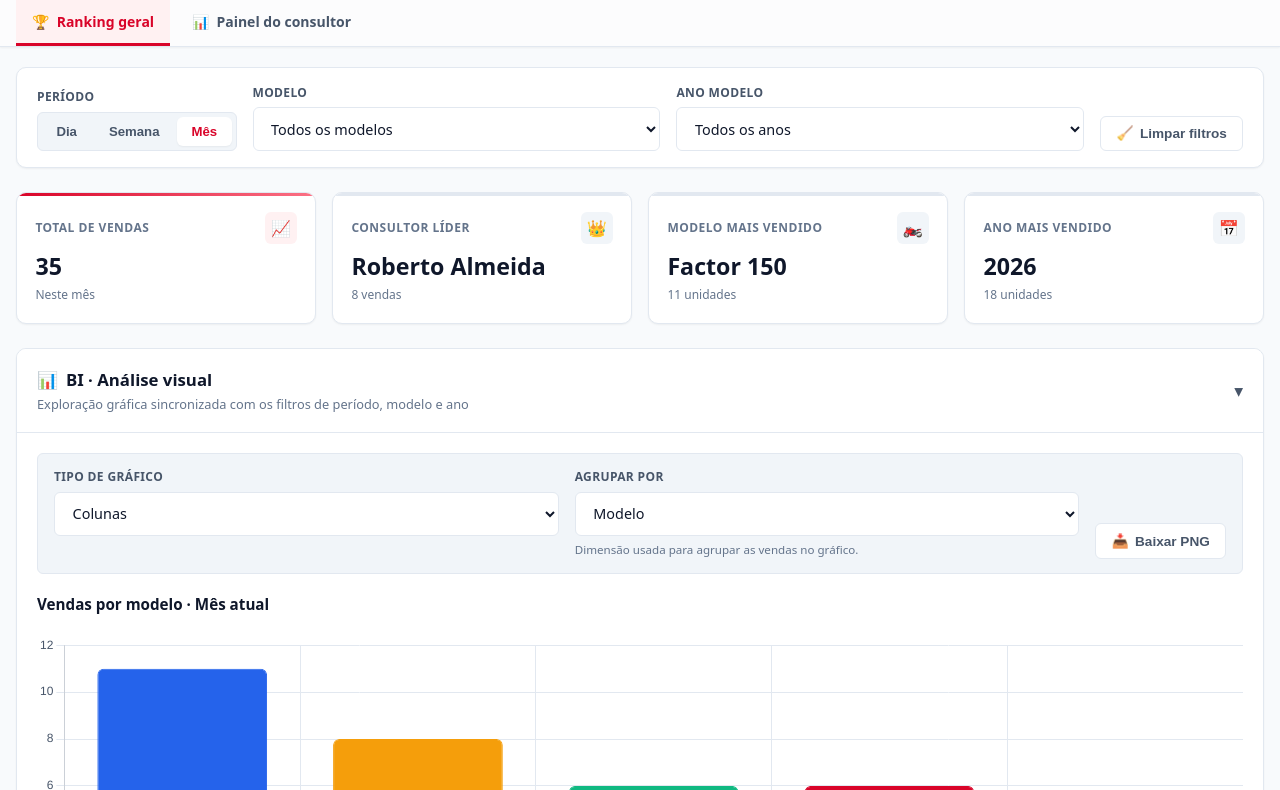
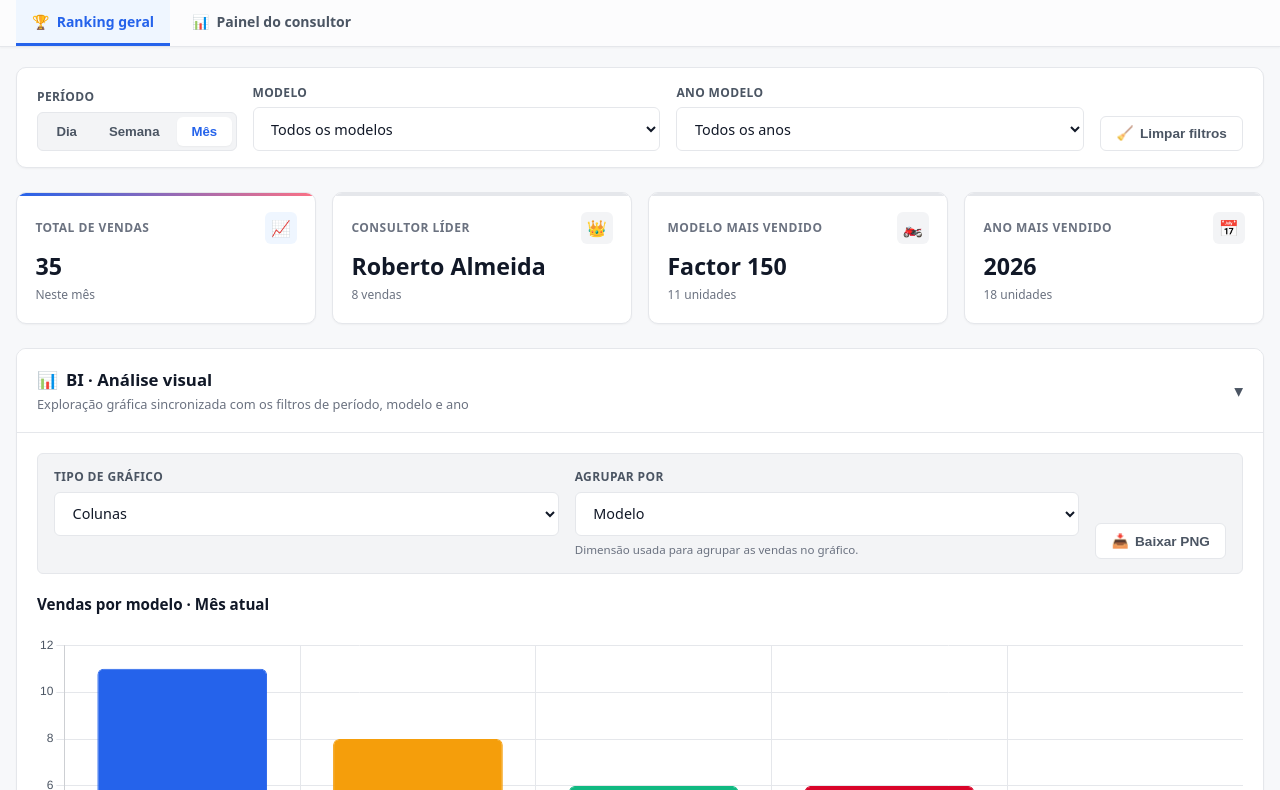
Before and after one commit to JohnathaDev/ranking-vendas, a website with bundled scripts: page index.html in a window 1280 px wide. Shown: the part 74-864 px from the top of the page. Built offline with nearby package versions, Linux system fonts and the light colour scheme.

Commit message:
style(tokens): adota paleta comercial neutra e escala de espacamento

```diff
--- a/css/style.css
+++ b/css/style.css
@@ -1,49 +1,59 @@
 /* ============================================================
-   DESIGN SYSTEM & VARIÁVEIS CSS — MotoRanking (Etapa 2 + BI)
+   DESIGN SYSTEM & VARIÁVEIS CSS — Ranking de Vendas
    ============================================================ */
 :root {
-  --primary: #d90429;
-  --primary-hover: #b8001f;
-  --primary-active: #900018;
-  --primary-light: #fff1f2;
-  --primary-border: #fecdd3;
-
-  --bg-page: #f8fafc;
+  --primary: #2563eb;
+  --primary-hover: #1d4ed8;
+  --primary-active: #1e40af;
+  --primary-light: #eff6ff;
+  --primary-border: #bfdbfe;
+
+  --bg-page: #f7f8fa;
   --bg-card: #ffffff;
-  --bg-muted: #f1f5f9;
+  --bg-muted: #f3f4f6;
   --bg-input: #ffffff;
 
   --font-family:
-    system-ui, -apple-system, BlinkMacSystemFont, 'Segoe UI', Roboto, Oxygen, Ubuntu, Cantarell,
-    sans-serif;
-  --text-main: #0f172a;
-  --text-secondary: #475569;
-  --text-muted: #64748b;
+    system-ui, -apple-system, BlinkMacSystemFont, 'Segoe UI', Roboto, Helvetica, Arial, sans-serif;
+  --text-main: #111827;
+  --text-secondary: #4b5563;
+  --text-muted: #6b7280;
   --text-inverse: #ffffff;
 
-  --border-color: #e2e8f0;
-  --border-focus: #d90429;
-
-  --color-success: #10b981;
-  --color-success-bg: #ecfdf5;
-  --color-success-border: #a7f3d0;
-  --color-error: #ef4444;
+  --border-color: #e5e7eb;
+  --border-focus: #2563eb;
+  --focus-ring: rgba(37, 99, 235, 0.2);
+
+  --color-success: #16a34a;
+  --color-success-bg: #f0fdf4;
+  --color-success-border: #bbf7d0;
+  --color-error: #dc2626;
   --color-error-bg: #fef2f2;
-  --color-warning: #f59e0b;
+  --color-error-border: #fecaca;
+  --color-warning: #d97706;
   --color-warning-bg: #fffbeb;
-
-  --shadow-sm: 0 1px 2px 0 rgba(0, 0, 0, 0.05);
-  --shadow-md: 0 4px 6px -1px rgba(0, 0, 0, 0.08), 0 2px 4px -2px rgba(0, 0, 0, 0.04);
-  --shadow-lg: 0 10px 15px -3px rgba(0, 0, 0, 0.1), 0 4px 6px -4px rgba(0, 0, 0, 0.05);
-  --shadow-toast: 0 20px 25px -5px rgba(0, 0, 0, 0.12), 0 8px 10px -6px rgba(0, 0, 0, 0.08);
+  --color-warning-border: #fde68a;
+
+  --shadow-sm: 0 1px 2px 0 rgba(0, 0, 0, 0.04);
+  --shadow-md: 0 4px 6px -1px rgba(0, 0, 0, 0.05), 0 2px 4px -2px rgba(0, 0, 0, 0.03);
+  --shadow-lg: 0 10px 15px -3px rgba(0, 0, 0, 0.06), 0 4px 6px -4px rgba(0, 0, 0, 0.03);
+  --shadow-toast: 0 12px 24px -4px rgba(0, 0, 0, 0.08), 0 4px 8px -2px rgba(0, 0, 0, 0.04);
 
   --radius-sm: 6px;
   --radius-md: 10px;
-  --radius-lg: 16px;
+  --radius-lg: 12px;
   --radius-full: 9999px;
 
   --transition-fast: 150ms cubic-bezier(0.4, 0, 0.2, 1);
-  --transition-normal: 250ms cubic-bezier(0.4, 0, 0.2, 1);
+  --transition-normal: 200ms cubic-bezier(0.4, 0, 0.2, 1);
+
+  --space-1: 4px;
+  --space-2: 8px;
+  --space-3: 12px;
+  --space-4: 16px;
+  --space-5: 20px;
+  --space-6: 24px;
+  --space-8: 32px;
 }
 
 .hidden {
@@ -747,11 +757,11 @@ body {
 }
 
 .data-table tbody tr.row-current-user {
-  background-color: #fff1f2;
+  background-color: var(--primary-light);
 }
 
 .data-table tbody tr.row-current-user:hover {
-  background-color: #ffe4e6;
+  background-color: #dbeafe;
 }
 
 .consultor-cell-wrapper {
@@ -901,7 +911,7 @@ body {
 }
 
 .matrix-table tbody tr.row-current-user td:first-child {
-  background-color: #fff1f2;
+  background-color: var(--primary-light);
 }
 
 .matrix-table tbody tr:hover td:first-child {
@@ -909,7 +919,7 @@ body {
 }
 
 .matrix-table tbody tr.row-current-user:hover td:first-child {
-  background-color: #ffe4e6;
+  background-color: #dbeafe;
 }
 
 .matrix-table tfoot tr.matrix-footer-row td:first-child {
```
